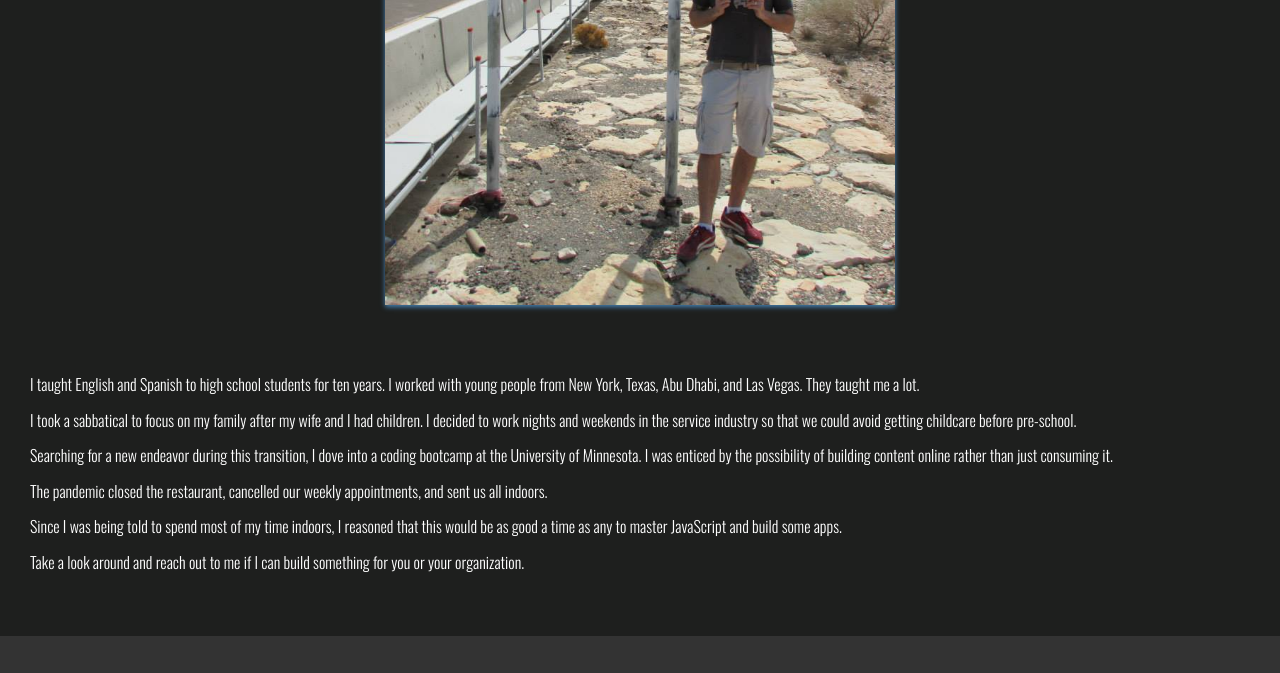
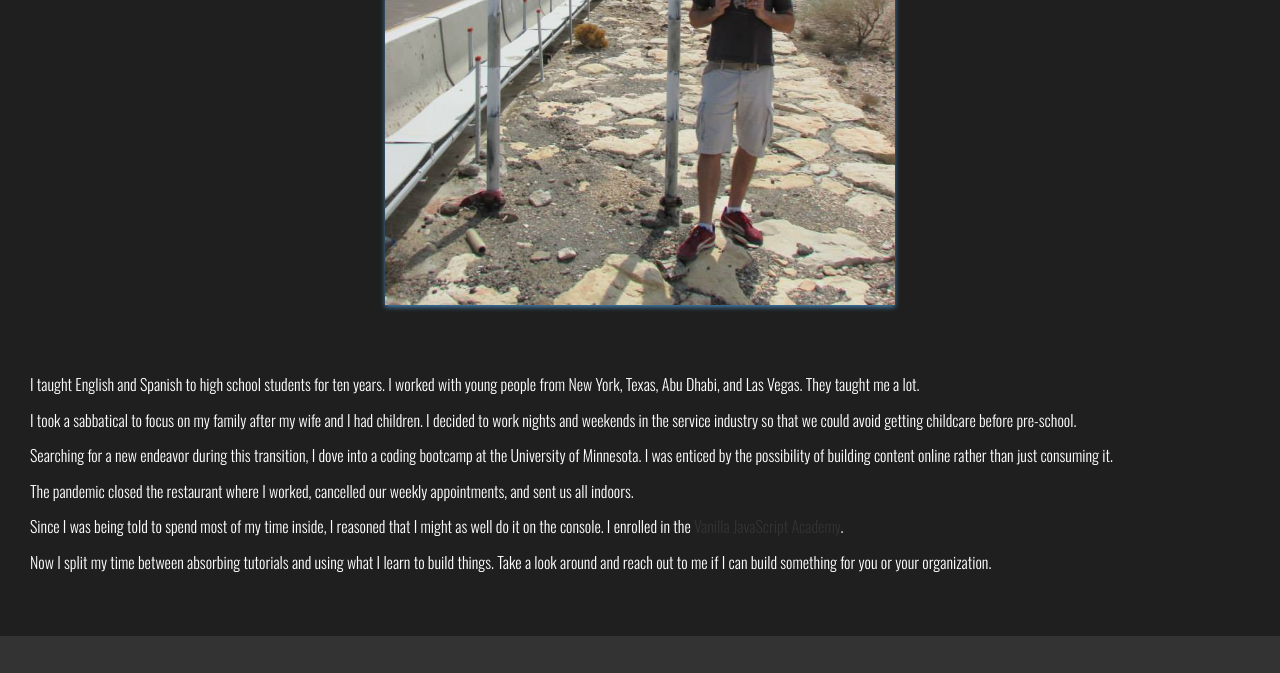
Before and after one commit to panoptic1/portfolio, a plain HTML site: page about.html in a window 1280 px wide. Shown: the part 1349-2022 px from the top of the page. Drawn offline with nearby package versions, Linux system fonts and the light colour scheme.

```diff
--- a/about.html
+++ b/about.html
@@ -57,12 +57,15 @@
                 Minnesota. I was enticed by the possibility of building content online rather than just
                 consuming it.</p>
 
-            <p>The pandemic closed the restaurant, cancelled our weekly appointments, and sent us all indoors.</p>
+            <p>The pandemic closed the restaurant where I worked, cancelled our weekly appointments, and sent us all
+                indoors.</p>
 
-            <p>Since I was being told to spend most of my time indoors, I reasoned that this would be as good a time as
-                any to master JavaScript and build some apps.</p>
+            <p>Since I was being told to spend most of my time inside, I reasoned that I might as well do it on the
+                console. I enrolled in the <a href="https://www.gomakethings.com" target="_blank">Vanilla JavaScript
+                    Academy</a>.</p>
 
-            <p>Take a look around and reach out to me if I can build something for you or your
+            <p>Now I split my time between absorbing tutorials and using what I learn to build things.
+                Take a look around and reach out to me if I can build something for you or your
                 organization.</p>
 
         </section>
```
Also changed, not shown: index.html (+2 -0 lines).
